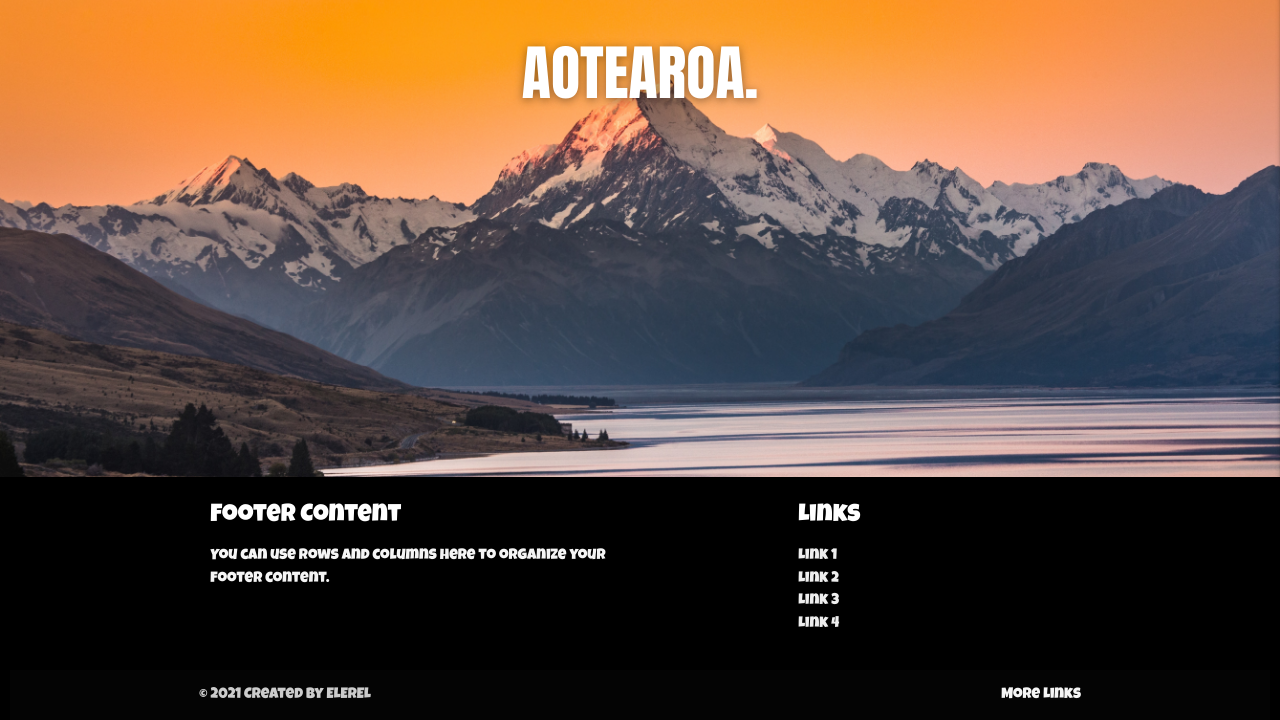
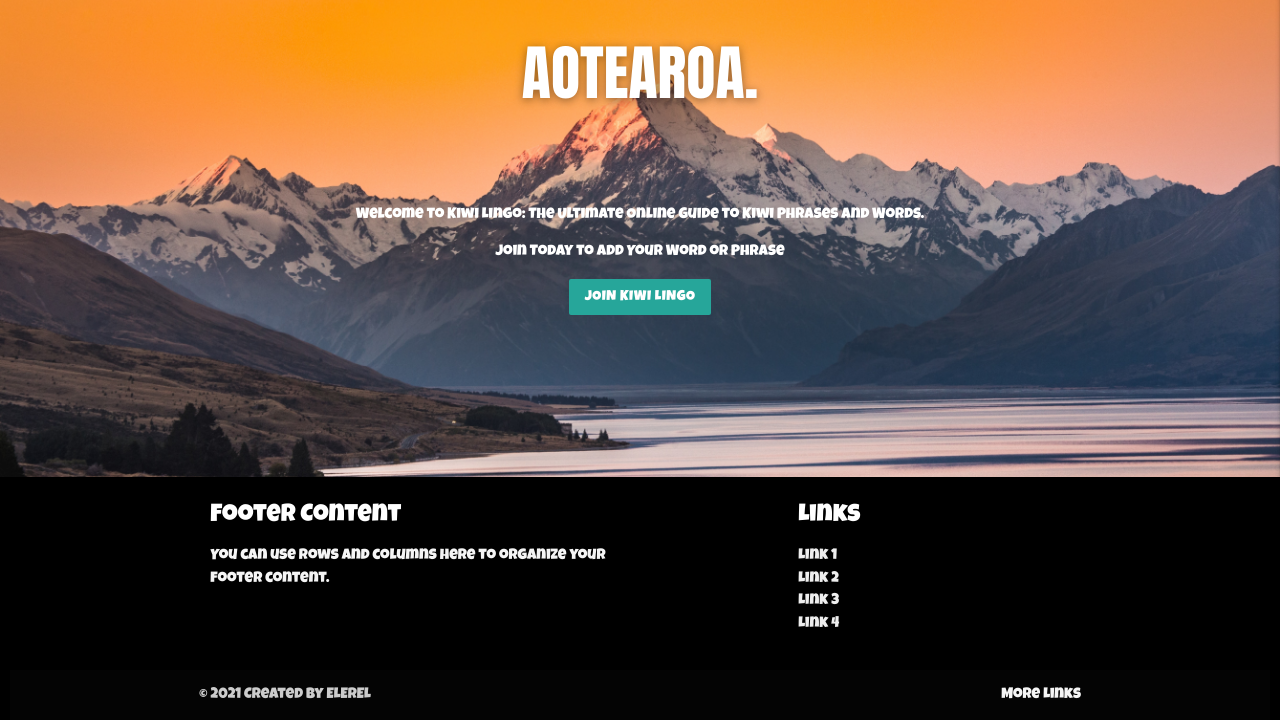
Before and after one commit to elerel/ms3-kiwi-lingo, a Flask app: page /home in a window 1280 px wide; the page is wider, and only the part inside the window is pictured. Shown: the part 80-800 px from the top of that part. Run offline with Flask 2, Linux system fonts and the light colour scheme; some libraries are stand-ins or nearby versions; some web fonts are replaced.

Commit message:
Added button on index to redirect to register pg

```diff
--- a/templates/index.html
+++ b/templates/index.html
@@ -5,7 +5,20 @@
         Aotearoa.
     </h3>
     <p class="welcome-text center-align">
-        <span>"L</span><span>a</span><span>n</span><span>d</span>&nbsp;<span>O</span><span>f</span>&nbsp;<span>T</span><span>h</span><span>e</span>&nbsp;<span>L</span><span>o</span><span>n</span><span>g</span>&nbsp;<span>W</span><span>h</span><span>i</span><span>t</span><span>e</span>&nbsp;<span>C</span><span>l</span><span>o</span><span>u</span><span>d"</span>
+        <span>"L</span><span>a</span><span>n</span><span>d</span>&nbsp;<span> O</span><span>f</span>&nbsp;<span>
+            T</span><span>h</span><span>e</span>
+        &nbsp;<span> L</span><span>o</span><span>n</span><span>g</span>&nbsp;<span>
+            W</span><span>h</span><span>i</span><span>t</span><span>e</span>&nbsp;
+        <span> C</span><span>l</span><span>o</span><span>u</span><span>d"</span>
     </p>
+    <div class="container join-text white-text">
+        <div class="row center-align white-text">
+            <p>Welcome to Kiwi Lingo: The Ultimate Online Guide to Kiwi Phrases and Words. </p>
+            <p>Join Today to Add Your Word or Phrase</p>
+            <a href="{{ url_for('register') }}" class="btn waves-effect waves-light z-depth-0">Join Kiwi Lingo</a>
+        </div>
+    </div>
 </div>
+</div>
+
 {% endblock %}
```
